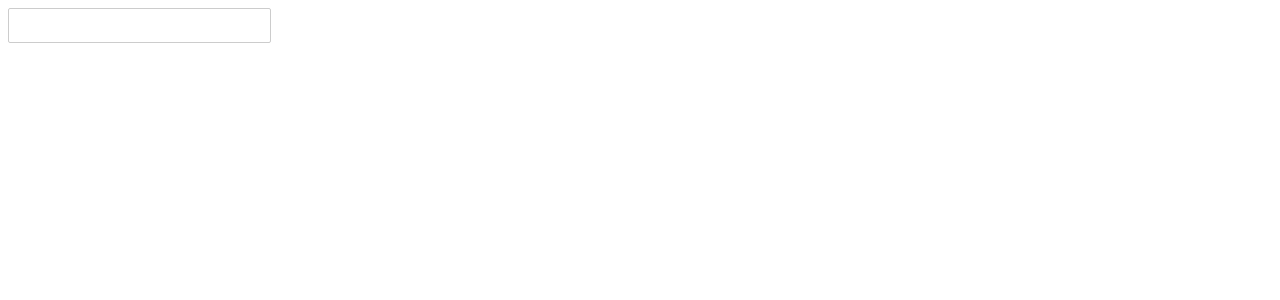
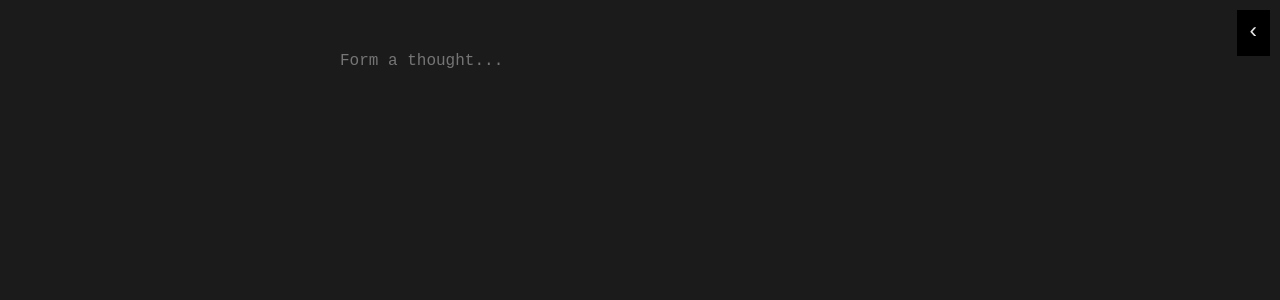
Before and after one commit to cbroms/thoughts, a Svelte app in the folder wm-interface/: page / in a window 1280 px wide. Shown: the top 300 px of the page. Built offline with nearby package versions, Linux system fonts and the light colour scheme.

Commit message:
add toolbar and style editor

```diff
--- a/wm-interface/public/global.css
+++ b/wm-interface/public/global.css
@@ -1,19 +1,29 @@
-html, body {
+:root {
+  --background-secondary: #000;
+  --background: #1b1b1b;
+  --primary: #e6e6e6;
+  --accent: #0064c8;
+}
+
+html,
+body {
   position: relative;
   width: 100%;
   height: 100%;
+  overflow: hidden;
+  font-size: 16px;
 }
 
 body {
-	color: #333;
+  color: var(--primary);
+  background-color: var(--background);
   margin: 0;
-	padding: 8px;
   box-sizing: border-box;
-	font-family: -apple-system, BlinkMacSystemFont, "Segoe UI", Roboto, Oxygen-Sans, Ubuntu, Cantarell, "Helvetica Neue", sans-serif;
+  font-family: monospace;
 }
 
 a {
-	color: rgb(0,100,200);
+  color: var(--accent);
   text-decoration: none;
 }
 
@@ -22,42 +32,39 @@ a:hover {
 }
 
 a:visited {
-	color: rgb(0,80,160);
+  color: var(--accent);
 }
 
 label {
   display: block;
 }
 
-input, button, select, textarea {
+input,
+button,
+select,
+textarea {
   font-family: inherit;
   font-size: inherit;
-	-webkit-padding: 0.4em 0;
-	padding: 0.4em;
-	margin: 0 0 0.5em 0;
+  padding: 10px;
   box-sizing: border-box;
-	border: 1px solid #ccc;
-	border-radius: 2px;
-}
-
-input:disabled {
-	color: #ccc;
+  border: none;
+  background-color: var(--background-secondary);
+  color: var(--primary);
+  border-bottom: 1px solid var(--background-secondary);
+  transition: border-bottom 0.5s;
 }
 
 button {
-	color: #333;
-	background-color: #f4f4f4;
+  cursor: pointer;
   outline: none;
+  font-size: 22px;
 }
 
-button:disabled {
-	color: #999;
+input:focus {
+  outline: none;
+  border-bottom: 1px solid;
 }
 
-button:not(:disabled):active {
-	background-color: #ddd;
+mark {
+  background-color: var(--accent);
 }
-
-button:focus {
-	border-color: #666;
-}
--- a/wm-interface/src/App.svelte
+++ b/wm-interface/src/App.svelte
@@ -1,9 +1,20 @@
 <script>
+  import Editor from "./components/Editor.svelte";
   import Search from "./components/Search.svelte";
-  export let name;
+  import Toolbar from "./components/Toolbar.svelte";
+
+  let open = false;
+
+  const toggleOpen = () => {
+    open = !open;
+  };
 </script>
 
-<Search />
+<Toolbar {open} {toggleOpen}>
+  <Search {toggleOpen} />
+</Toolbar>
+
+<Editor {open} />
 
 <style>
 </style>
--- /dev/null
+++ b/wm-interface/src/components/Editor.svelte
@@ -0,0 +1,35 @@
+<script>
+  export let open;
+
+  let content;
+</script>
+
+<textarea placeholder="Form a thought..." class:open bind:value={content} />
+
+<style>
+  :root {
+    --width: 600px;
+    --half-width: 300px;
+  }
+  textarea {
+    height: 100vh;
+    margin: 0 calc(50vw - var(--half-width)) 0 calc(50vw - var(--half-width));
+    padding: 50px 0 20px 0;
+    color: var(--primary);
+    background-color: var(--background);
+    width: var(--width);
+    font-family: monospace;
+    border: none;
+    outline: none;
+    font-size: 16px;
+    line-height: 22px;
+    resize: none;
+    display: block;
+    transition: margin 0.5s;
+  }
+
+  textarea.open {
+    margin-right: 700px;
+    margin-left: calc(100vw - calc(700px + var(--width)));
+  }
+</style>
--- a/wm-interface/src/components/Search.svelte
+++ b/wm-interface/src/components/Search.svelte
@@ -1,19 +1,34 @@
 <script>
+  import { onMount } from "svelte";
+
   import { makeSearch } from "../lib/db";
+
+  export let toggleOpen;
+
   let query;
-
+  let inputElt;
   let results = null;
 
   const onKeyDown = (e) => {
     if (e.key === "Enter") {
-      // make the search
       results = makeSearch(query);
+    } else if (e.key === "Escape") {
+      toggleOpen();
     }
   };
+
+  onMount(() => {
+    inputElt.focus();
+  });
 </script>
 
-<input bind:value={query} on:keydown={onKeyDown} />
-
+<input
+  bind:this={inputElt}
+  placeholder="enter a query..."
+  bind:value={query}
+  on:keydown={onKeyDown}
+/>
+<div class="search-wrapper">
   {#await results}
     <div>searching...</div>
   {:then value}
@@ -27,3 +42,14 @@
       {/if}
     {/if}
   {/await}
+</div>
+
+<style>
+  input {
+    width: 400px;
+  }
+  .search-wrapper {
+    margin-top: 20px;
+    margin-left: 42px;
+  }
+</style>
--- /dev/null
+++ b/wm-interface/src/components/Toolbar.svelte
@@ -0,0 +1,46 @@
+<script>
+  import { fly } from "svelte/transition";
+  import { cubicOut } from "svelte/easing";
+  export let open = false;
+  export let toggleOpen;
+</script>
+
+<div class="toolbar-wrapper">
+  <button class="query-open" on:click={toggleOpen}>&lsaquo;</button>
+
+  {#if open}
+    <div
+      transition:fly={{
+        duration: 500,
+        x: 600,
+        opacity: 0.5,
+        easing: cubicOut,
+      }}
+      class="toolbar"
+    >
+      <button on:click={toggleOpen}>&rsaquo;</button>
+      <slot />
+    </div>
+  {/if}
+</div>
+
+<style>
+  .query-open {
+    margin: 10px;
+  }
+  .toolbar-wrapper {
+    position: absolute;
+    top: 0;
+    right: 0;
+  }
+
+  .toolbar {
+    padding: 10px;
+    position: absolute;
+    top: 0;
+    right: 0;
+    width: 600px;
+    height: 100vh;
+    background-color: var(--background-secondary);
+  }
+</style>
```
Lines whose indentation alone changed are shown as unchanged.
